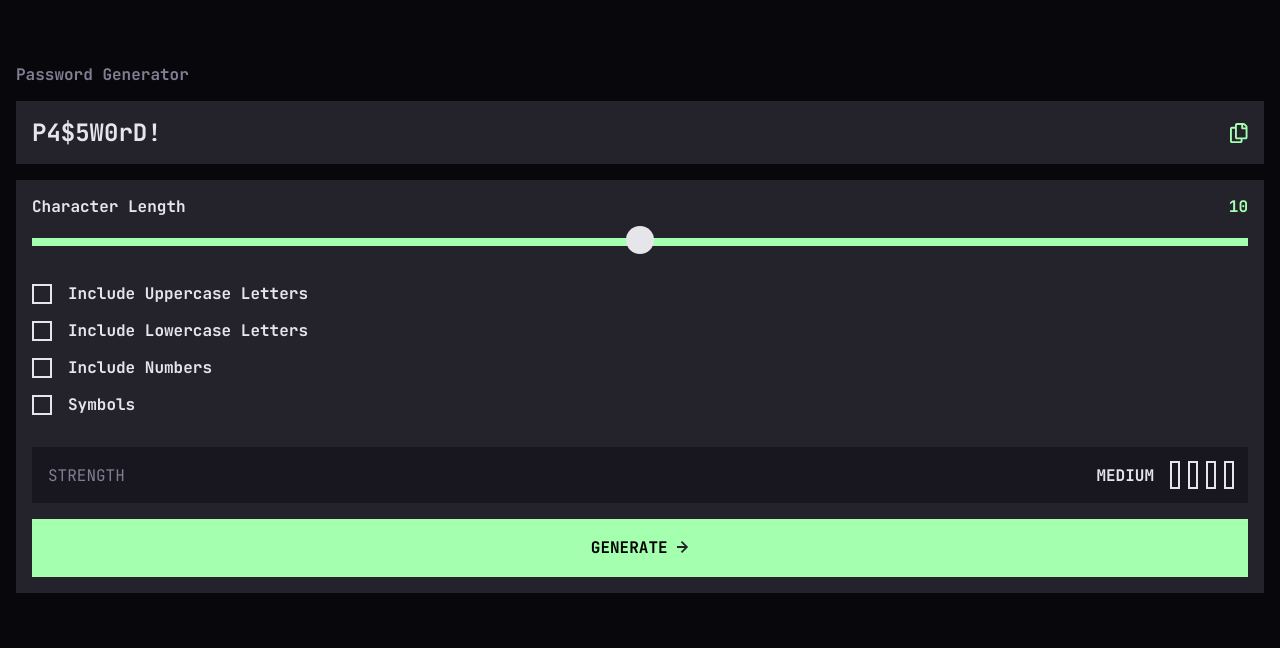
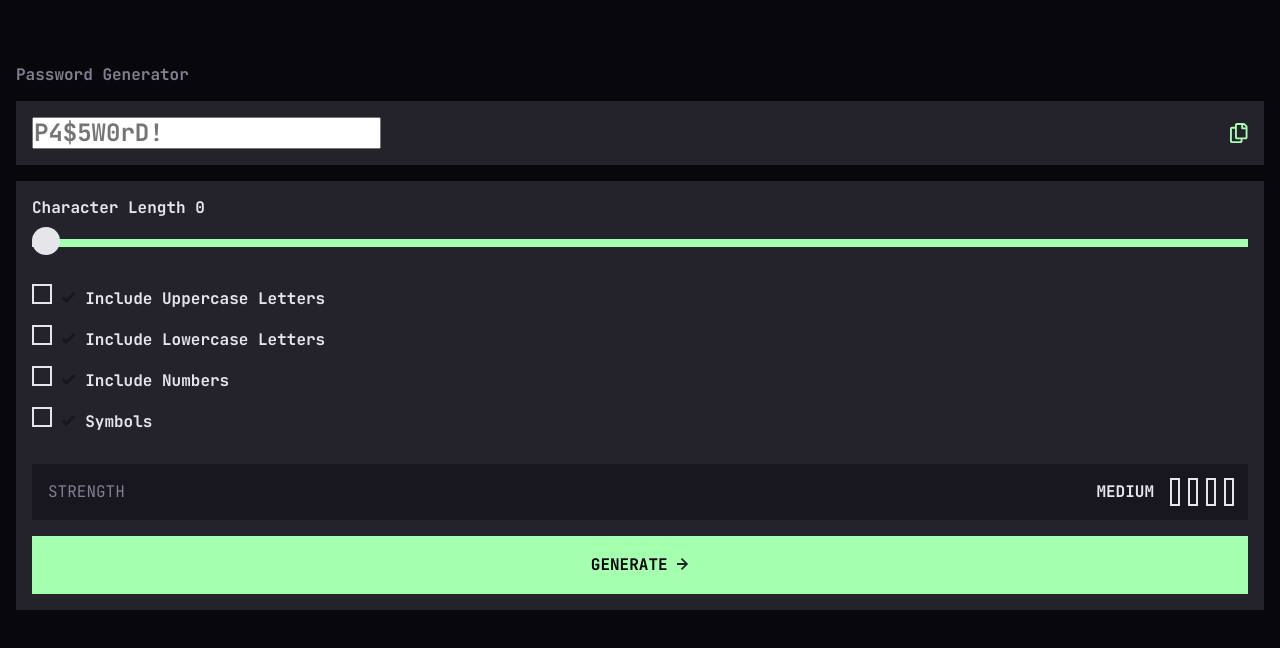
Before and after one commit to olaide-hok/password-gen-app, a website: page index.html in a window 1280 px wide. Drawn offline with Linux system fonts and the light colour scheme.

Commit message:
update html layout

```diff
--- a/index.html
+++ b/index.html
@@ -22,8 +22,15 @@
       <header class="header heading-l-bold">Password Generator</header>
 
       <div class="generated_pwd">
-        <p class="pwd">P4$5W0rD!</p>
+        <input
+          class="pwd"
+          type="text"
+          id="passwordField"
+          placeholder="P4$5W0rD!"
+          readonly
+        >
         <svg
+          id="clipboardIcon"
           xmlns="http://www.w3.org/2000/svg"
           width="18"
           height="20"
@@ -42,35 +49,93 @@
       <div class="pwd_details">
         <div class="length">
           <div class="wrapper">
-            <label for="char_length">Character Length</label>
-            <span>10</span>
+            <label for="charLengthSlider">Character Length</label>
+            <output name="charLength_value" id="charLength_value">0</output>
           </div>
           <input
             type="range"
-            name="length"
-            id="char_length"
+            name="charLengthSlider"
+            id="charLengthSlider"
             class="slider"
+            min="0"
+            max="20"
             step="1"
+            value="0"
           >
         </div>
 
         <div class="details">
-          <div>
-            <input type="checkbox" name="uppercase" id="uppercase">
-            <label for="uppercase">Include Uppercase Letters</label>
-          </div>
-          <div>
+          <label class="label">
+            <input type="checkbox" id="uppercase">
+            <svg
+              class="checkmark"
+              xmlns="http://www.w3.org/2000/svg"
+              width="14"
+              height="12"
+            >
+              <path
+                stroke="#18171F"
+                stroke-width="3"
+                fill="none"
+                d="M1 5.607 4.393 9l8-8"
+              />
+            </svg>
+            Include Uppercase Letters
+          </label>
+
+          <label class="label" for="lowercase">
             <input type="checkbox" name="lowercase" id="lowercase">
-            <label for="lowercase">Include Lowercase Letters</label>
-          </div>
-          <div>
+            <svg
+              class="checkmark"
+              xmlns="http://www.w3.org/2000/svg"
+              width="14"
+              height="12"
+            >
+              <path
+                stroke="#18171F"
+                stroke-width="3"
+                fill="none"
+                d="M1 5.607 4.393 9l8-8"
+              />
+            </svg>
+            Include Lowercase Letters
+          </label>
+
+          <label class="label" for="numbers">
             <input type="checkbox" name="numbers" id="numbers">
-            <label for="numbers">Include Numbers</label>
-          </div>
-          <div>
+            <svg
+              class="checkmark"
+              xmlns="http://www.w3.org/2000/svg"
+              width="14"
+              height="12"
+            >
+              <path
+                stroke="#18171F"
+                stroke-width="3"
+                fill="none"
+                d="M1 5.607 4.393 9l8-8"
+              />
+            </svg>
+            Include Numbers
+          </label>
+
+          <label class="label" for="symbols">
             <input type="checkbox" name="symbols" id="symbols">
-            <label for="symbols"> Symbols</label>
-          </div>
+            <svg
+              class="checkmark"
+              xmlns="http://www.w3.org/2000/svg"
+              width="14"
+              height="12"
+            >
+              <path
+                stroke="#18171F"
+                stroke-width="3"
+                fill="none"
+                d="M1 5.607 4.393 9l8-8"
+              />
+            </svg>
+            Symbols
+          </label>
         </div>
 
         <div class="strength-button">
@@ -79,7 +144,7 @@
             <div>
               <span
                 id="strength"
-                class="strength heading-l-bold heading-m-bold body-bold"
+                class="strength heading-l-bold heading-m-bold body-bold d-none"
                 >MEDIUM</span
               >
               <div class="icons">
@@ -91,7 +156,7 @@
             </div>
           </div>
 
-          <button type="button" class="button">
+          <button id="pwdGenBtn" type="button" class="button">
             Generate
             <svg
               xmlns="http://www.w3.org/2000/svg"
```
